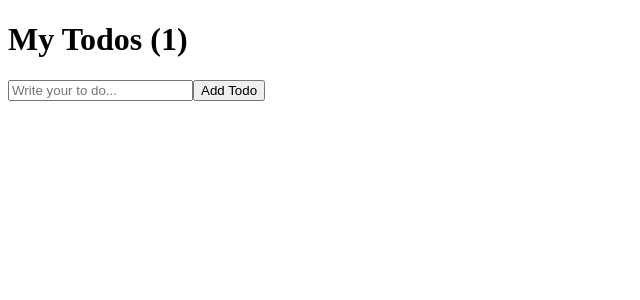
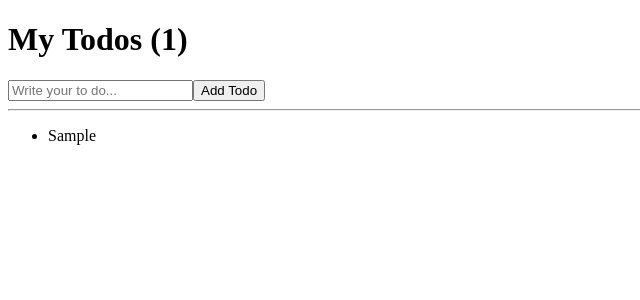
Before and after one commit to hwna00/react-basic, a React (Create React App) app in the folder movie-app/: page / in a window 1280 px wide. Both pictures are taken after typing "Sample" into the empty fields and a click on the button "Add Todo". Shown: the top 300 px of the page, without its empty margins (0-640 px from the left). Built offline with nearby package versions, Linux system fonts and the light colour scheme.

Commit message:
Todo List Part Two

```diff
--- a/movie-app/src/App.js
+++ b/movie-app/src/App.js
@@ -3,7 +3,7 @@ import { useState } from "react";
 function App() {
   const [todo, setTodo] = useState("");
   const [todos, setTodos] = useState([]);
-  const onChange = (event) => {
+  const handleChange = (event) => {
     setTodo(event.target.value);
   };
   const handleSubmit = (event) => {
@@ -20,14 +20,19 @@ function App() {
       <h1>My Todos ({todos.length})</h1>
       <form onSubmit={handleSubmit}>
         <input
-          onChange={onChange}
+          onChange={handleChange}
           value={todo}
           type="text"
           placeholder="Write your to do..."
         />
         <button>Add Todo</button>
       </form>
-      <ul></ul>
+      <hr></hr>
+      <ul>
+        {todos.map((item, idx) => (
+          <li key={idx}>{item}</li>
+        ))}
+      </ul>
     </div>
   );
 }
```
